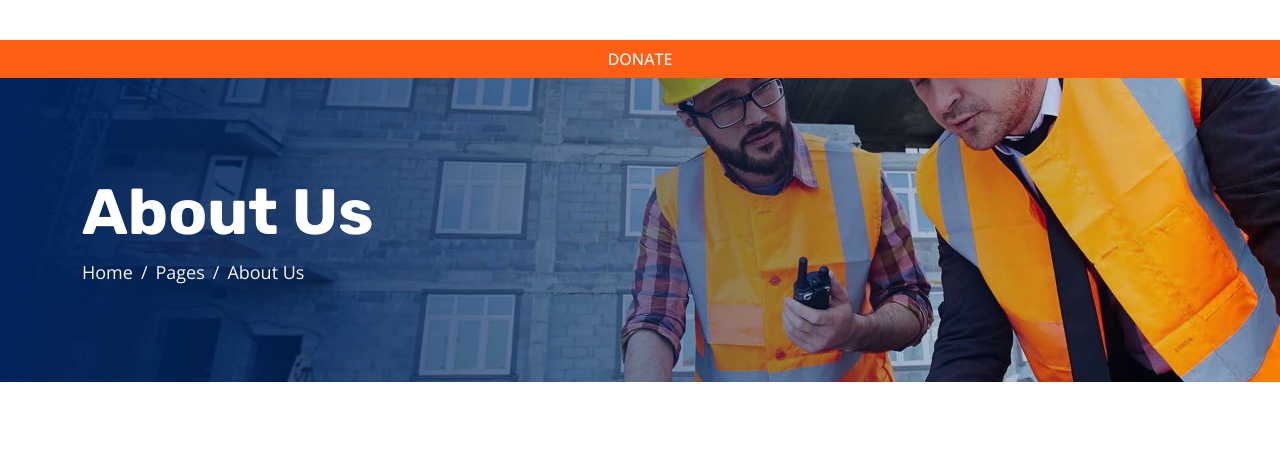
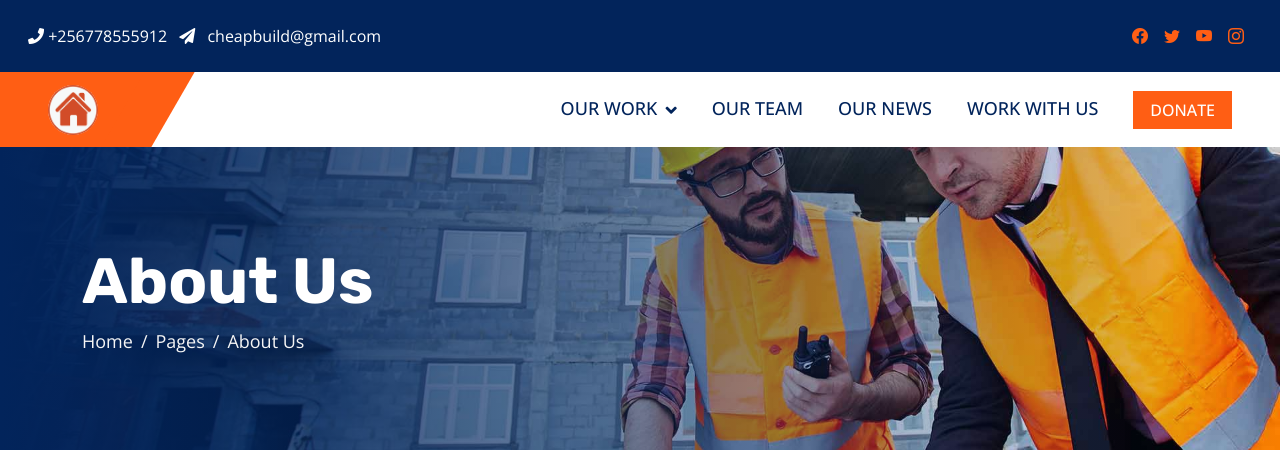
Before and after one commit to samuels97/cheapbuild, a Django app: page /about/ in a window 1280 px wide. Shown: the top 450 px of the page. Run offline with Django 3.2, Linux system fonts and the light colour scheme; data comes from the database, SQL or seed files in the repository; data that the repository does not hold is empty; some libraries are stand-ins or nearby versions.

Commit message:
Update header.html
full header

```diff
--- a/mainweb/templates/mainweb/header.html
+++ b/mainweb/templates/mainweb/header.html
@@ -1,9 +1,50 @@
-
+{% load static %}
+<div class="wrap">
+	<div class="container-fluid bg-dark">
+		<div class="row p-3">
+			<div class="col-md-6 d-flex align-items-center">
+				<p class="mb-0 phone pl-md-2">
+					<a class="text-white" href="#" class="mr-2"><span class="fa fa-phone mr-1"></span> +256778555912</a>
+					<a class="text-white" href="#"><span class="fa fa-paper-plane p-2"></span> cheapbuild@gmail.com</a>
+				</p>
+			</div>
+			<div class="col-md-6 d-flex justify-content-md-end">
+				<div class="social-media mr-4">
+                    <p class="mb-0 d-flex">
+                        <a href="#" class="d-flex align-items-center justify-content-center p-2"><span class="bi bi-facebook"><i class="sr-only"></i></span></a>
+                        <a href="#" class="d-flex align-items-center justify-content-center p-2"><span class="bi bi-twitter"><i class="sr-only"></i></span></a>
+                        <a href="#" class="d-flex align-items-center justify-content-center p-2"><span class="bi bi-youtube"><i class="sr-only"></i></span></a>
+                        <a href="#" class="d-flex align-items-center justify-content-center p-2"><span class="bi bi-instagram"><i class="sr-only"></i></span></a>
+                    </p>
+                </div>
+		    </div>
+		</div>
+	</div>
+</div>
+<nav class="navbar navbar-expand-lg bg-white navbar-light sticky-top py-0 pe-5">
+    <a href="/" class="navbar-brand ps-5 me-0">
+        <!-- <h1 class="text-white m-0">Cheap Build</h1> -->
+        <img style="width: 50px;" class="rounded-circle" src="{% static 'img/logo.png' %}">
     </a>
     <button type="button" class="navbar-toggler me-0" data-bs-toggle="collapse" data-bs-target="#navbarCollapse">
         <span class="navbar-toggler-icon"></span>
     </button>
+    <div class="collapse navbar-collapse" id="navbarCollapse">
+        <div class="navbar-nav ms-auto p-4 p-lg-0">
+            <div class="nav-item dropdown">
+                <a href="#" class="nav-link dropdown-toggle" data-bs-toggle="dropdown">OUR WORK</a>
+                <div class="dropdown-menu bg-light m-0">
+                    <a href="{% url 'mainweb:projectspage' %}" class="dropdown-item">Our Projects</a>
+                    <a href="" class="dropdown-item">We Train</a>
+                    <a href="" class="dropdown-item">We Build</a>
+                </div>
+            </div>
+            <!-- <a href="{% url 'mainweb:Aboutpage' %}" class="nav-item nav-link">About</a> -->
+            <a href="{% url 'mainweb:teampage' %}" class="nav-item nav-link">OUR TEAM</a>
+            <!-- <a href="{% url 'mainweb:servicepage' %}" class="nav-item nav-link">Services</a> -->
+            <a href="" class="nav-item nav-link">OUR NEWS</a>
 
+            <a href="{% url 'mainweb:contactpage' %}" class="nav-item nav-link">WORK WITH US</a>
         </div>
         <a href="" class="btn btn-primary px-3 d-none d-lg-block">DONATE</a>
     </div>
```
